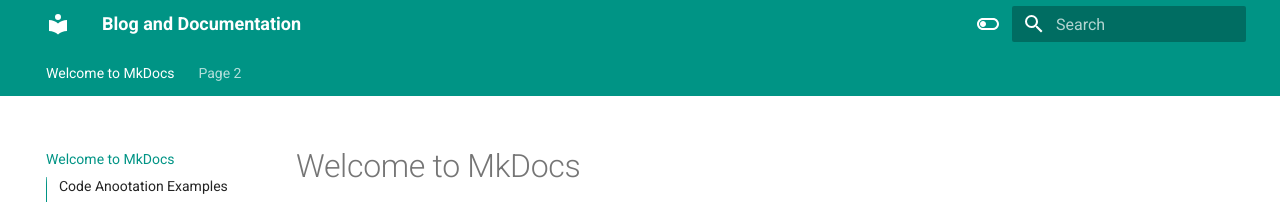
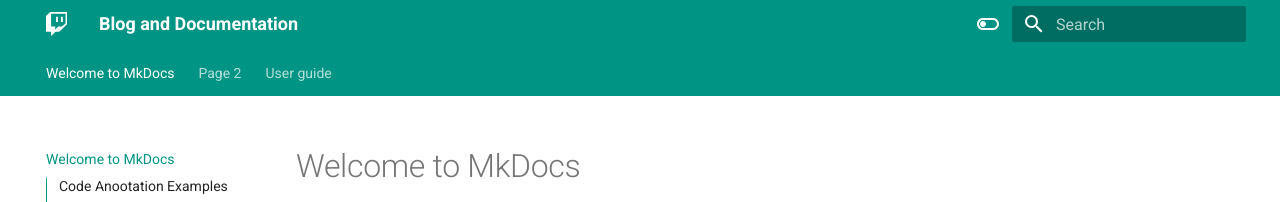
Before and after one commit to sanprasirt/blog-docs, an MkDocs documentation site: the page built from docs/index.md, in a window 1280 px wide and 900 px high. Shown: the top 202 px of the window. Built offline with MkDocs 1.6.1 and Material for MkDocs 9.7.7, drawn with Linux system fonts in a browser that asks for light colours; emoji names are drawn with the system emoji font.

Commit message:
Update user guide

```diff
--- a/mkdocs.yml
+++ b/mkdocs.yml
@@ -1,13 +1,19 @@
 site_name: Blog and Documentation
 theme:
   name: material
+  icon:
+    logo: fontawesome/brands/twitch
+    favicon: favicon.ico
   features:
     - navigation.tabs
-    - navigation.sections
-    - navigation.top
+    - navigation.tracking
+    #- navigation.sections
+    #- navigation.indexes
+    #- navigation.top
     - toc.integrate
-    - search.suggest
-    - search.highlight
+    - search.suggest # display the likeliest results first
+    - search.highlight # Highlight search all occurrences
+    - search.share # Show share button in search results
     - content.tabs.link
     - content.code.copy
     - content.code.prettify
```
Also changed, not shown: docs/page2.md (+7 -0 lines), docs/user-guide/configuration-options.md (added), docs/user-guide/getting-started.md (added).
